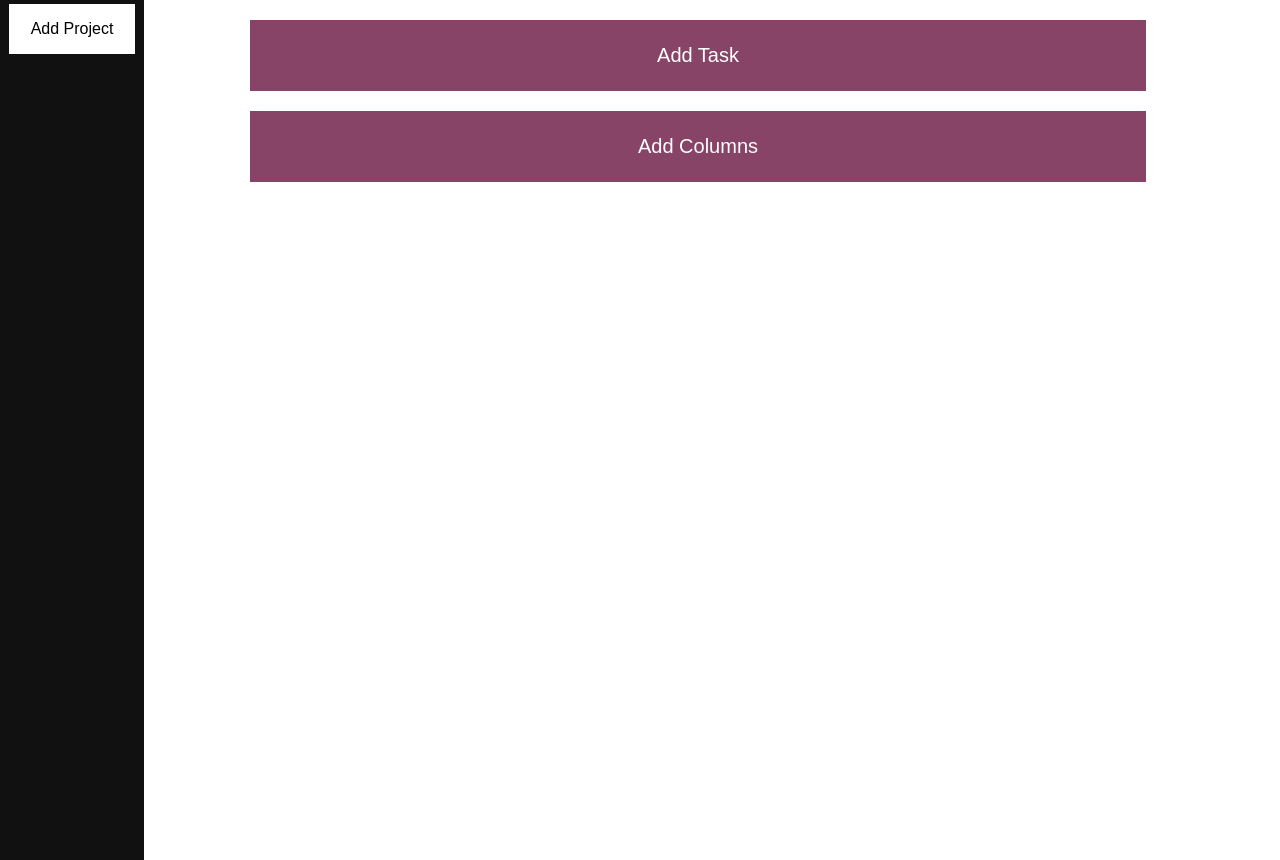
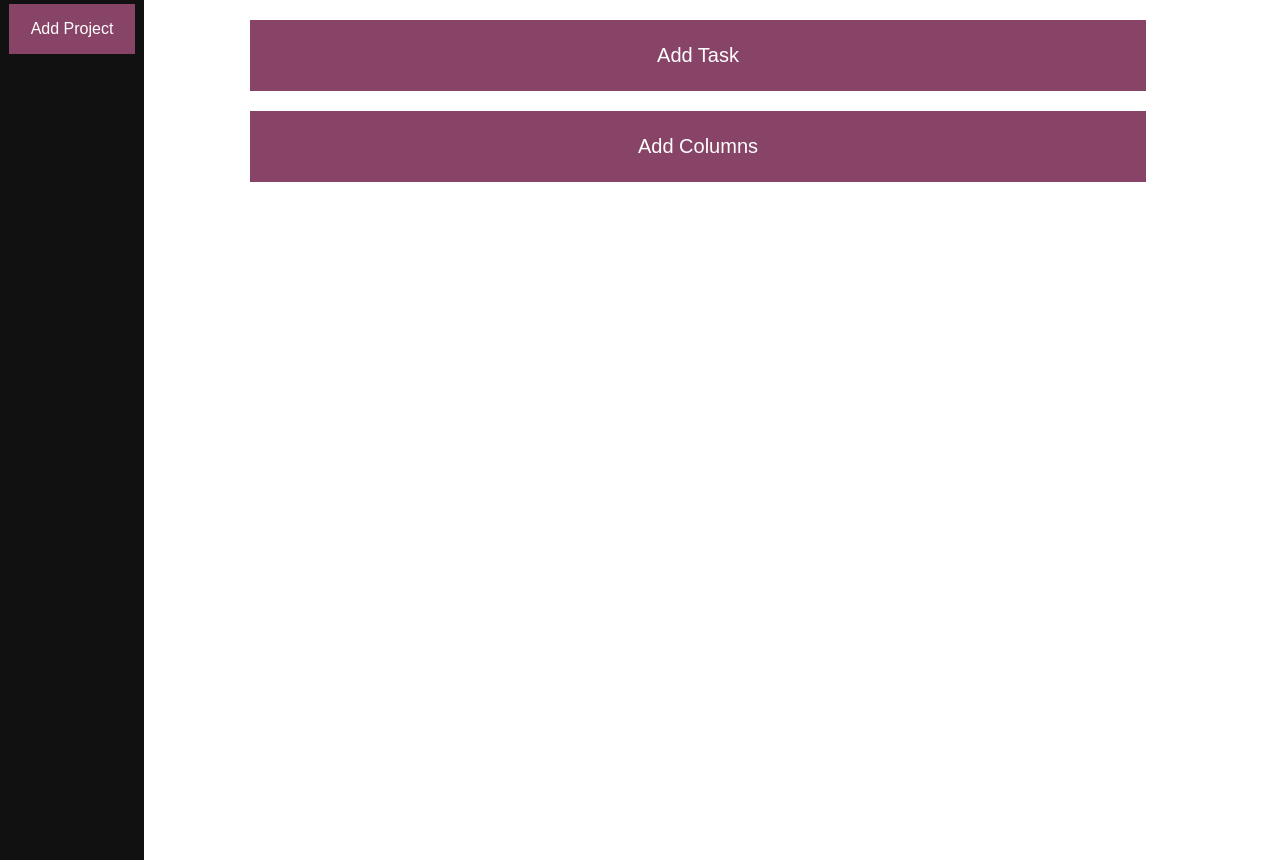
Before and after one commit to droptable461/Project-Project-Management, a Flask app: page /myproj/1/ in a window 1280 px wide. Shown: the part 56-916 px from the top of the page. Run offline with Flask 2, Linux system fonts and the light colour scheme; the visitor is signed in with stand-in values (Sample User, id 1); data that the repository does not hold is empty.

Commit message:
-u "tejas Patel" -c "fixed some stuff"

```diff
--- a/Website/templates/myproj.html
+++ b/Website/templates/myproj.html
@@ -93,9 +93,9 @@ p {
 }
 
 #button1 {
-	background-color: white;
+	background-color: #846;
 	border: none;
-	color: black;
+	color: white;
 	padding: 16px 22px;
 	text-align: center;
 	font-size: 16px;
@@ -530,6 +530,7 @@ a.class2 {
 
 <!--cards-->
 
+
 {% for col in columns %}
 
 <div class = "row">
@@ -538,9 +539,12 @@ a.class2 {
 
 			<div class ="container2">
 						<h4>{{ col }}</h4>
+
 						{% for task in tasks %}
+
 						<p>
-							<a href="{{ task | safe }}" class="class2">{{ task | safe }}</a>
+							<a href="{{ task | safe }}" class="class2" >{{ task | safe }}</a>
+
 						</p>
 						{% endfor %}
 
```
Also changed, not shown: Website/templates/project.html (+6 -4 lines).
